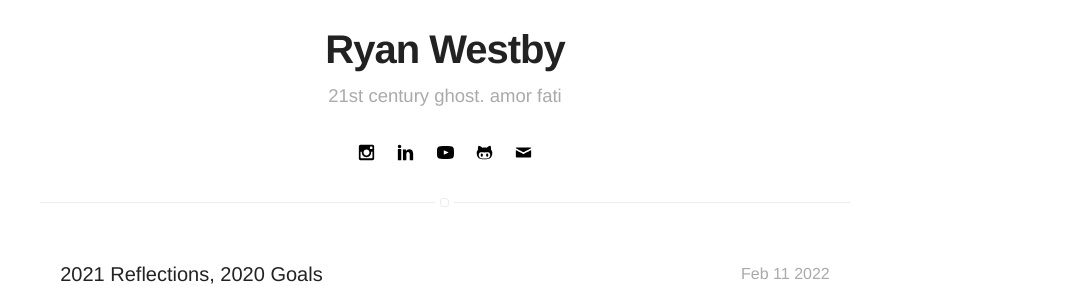
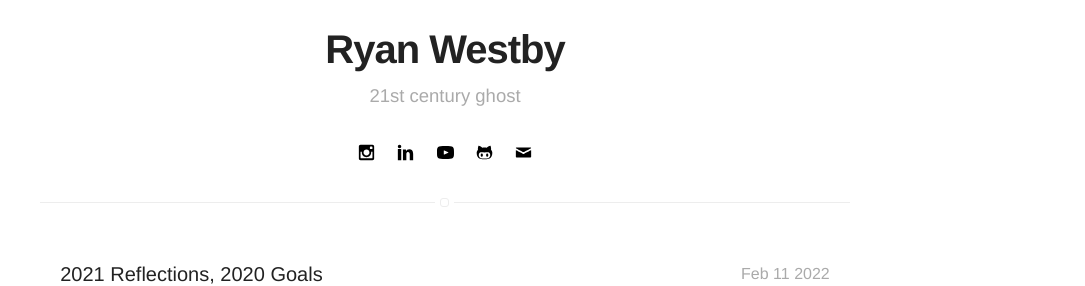
Before and after one commit to ryanwestby/ryanwestby.github.io, a Jekyll site: the page built from blog/index.html, in a window 1280 px wide. Shown: the part 221-507 px from the top of the page, without its empty margins (195-1280 px from the left). Built offline with Jekyll 4.4.1, drawn with Linux system fonts in a browser that asks for light colours.

Commit message:
Update profile

```diff
--- a/_config.yml
+++ b/_config.yml
@@ -1,6 +1,6 @@
 # main text of home
 name: Ryan Westby
-bio: 21st century ghost. amor fati
+bio: 21st century ghost
 
 # twitter summary info
 # description: A blog about technology and stuff related
```
